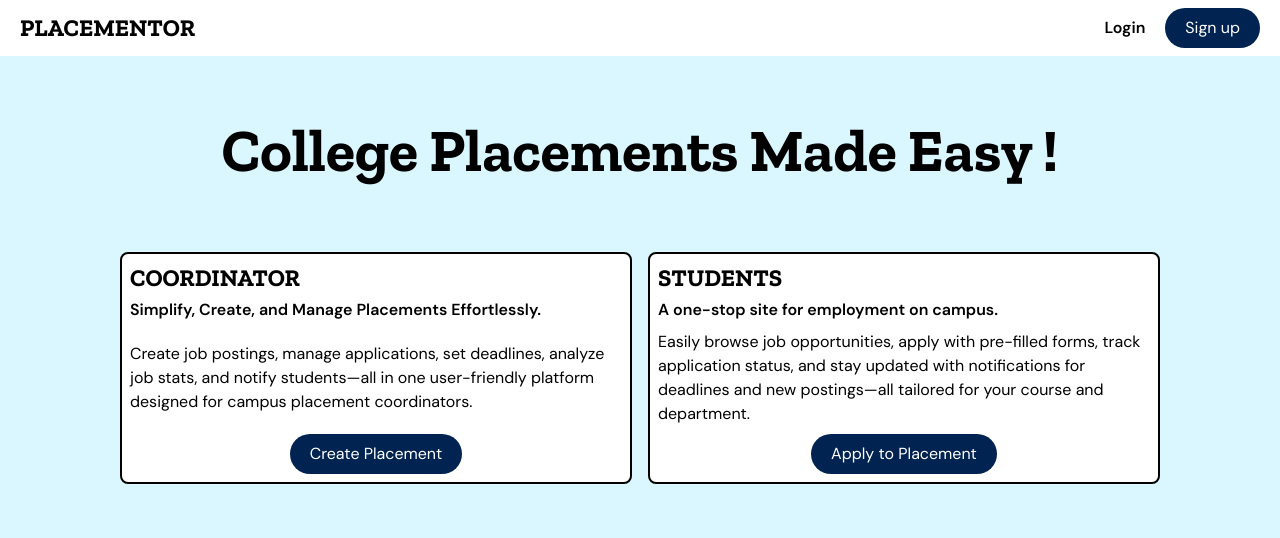
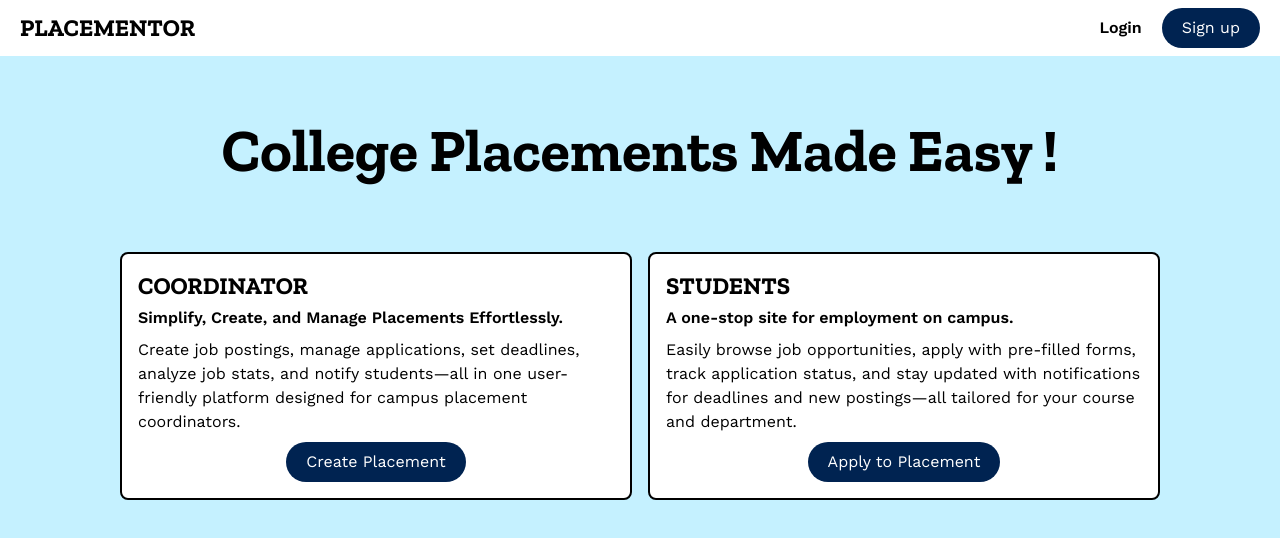
Before and after one commit to vivek-oza/placement-portal-learning, a React (Vite) app in the folder frontend/: page / in a window 1280 px wide. Shown: the top 538 px of the page. Built offline with nearby package versions, Linux system fonts and the light colour scheme.

Commit message:
Made Components for text input, radio input, made minor changes in navbar and main card

```diff
--- a/frontend/index.html
+++ b/frontend/index.html
@@ -7,7 +7,7 @@
     <title>Placementor</title>
   </head>
   <body>
-    <div id="root"></div>
+    <div id="root" class="min-h-screen"></div>
     <script type="module" src="/src/main.jsx"></script>
   </body>
 </html>
--- /dev/null
+++ b/frontend/src/components/InputFields/RadioInput.jsx
@@ -0,0 +1,60 @@
+// import React from "react";
+
+// function RadioInput({radioDetails}) {
+//   const { radioFieldName, radioGroupName, radioGroup } = radioDetails;
+//   return (
+//     <>
+//       <div className="p-2 flex flex-col gap-2">
+//         <div>
+//           <p>{radioGroupName}</p>
+//         </div>
+//         <div className="flex flex-row items-center">
+//           <input
+//             type="radio"
+//             name={radioFieldName}
+//             id={radioGroup}
+//             className="w-10 h-10 border-2 border-black me-2"
+//           />
+//           <div>{radioFieldName}</div>
+//         </div>
+//       </div>
+//     </>
+//   );
+// }
+
+// export default RadioInput;
+
+
+
+import React from "react";
+
+function RadioInput({ radioGroupName, radioGroup, radioOptions }) {
+  return (
+    <div className="p-2 flex flex-col gap-2">
+      {/* Radio Group Name */}
+      <div>
+        <p className="font-medium">{radioGroupName}</p>
+      </div>
+
+      {/* Radio Buttons */}
+      <div className="flex justify-start items-center gap-12">
+        {radioOptions.map((option, index) => (
+          <div key={index} className="flex items-center gap-2">
+            <input
+              type="radio"
+              name={radioGroup}
+              id={`${radioGroup}-${option}`}
+              value={option}
+              className="w-12 h-12 border-2 border-black"
+            />
+            <label htmlFor={`${radioGroup}-${option}`} className="font-medium">
+              {option}
+            </label>
+          </div>
+        ))}
+      </div>
+    </div>
+  );
+}
+
+export default RadioInput;
--- /dev/null
+++ b/frontend/src/components/InputFields/TextInput.jsx
@@ -0,0 +1,19 @@
+import React from "react";
+
+function TextInput(placeholderText) {
+  const { placeholderText: placeholder } = placeholderText;
+  return (
+    <>
+      <div className="text-input-parent p-2">
+        <p className="font-medium">{placeholder}</p>
+        <input
+          type="text"
+          placeholder={placeholder}
+          className="p-2 min-w-full border-2 border-themeDarkBlue rounded-md "
+        />
+      </div>
+    </>
+  );
+}
+
+export default TextInput;
--- a/frontend/src/components/LandingPageCard/LandingPageCard.jsx
+++ b/frontend/src/components/LandingPageCard/LandingPageCard.jsx
@@ -16,7 +16,7 @@ function LandingPageCard({ cardDetails }) {
 
   return (
     <>
-      <div className="landingPageCard bg-white border-2 border-solid border-black rounded-lg m-2 p-2 flex flex-col flex-wrap justify-between gap-2 max-w-lg">
+      <div className="landingPageCard bg-white border-2 border-solid border-black rounded-lg m-2 p-4 flex flex-col flex-wrap justify-between gap-2 max-w-lg">
         <div className="flex flex-col gap-1">
           <h2 className="cardTitle text-2xl font-zilla font-bold">
             {cardTitle}
--- a/frontend/src/components/Navbar/Navbar.jsx
+++ b/frontend/src/components/Navbar/Navbar.jsx
@@ -6,12 +6,12 @@ function Navbar() {
     return (
     <>
         <nav className="navbar flex justify-between items-center px-5 py-2 bg-white">
-            <div className="navbar-brand font-bold font-zilla text-2xl">
+            <div className="navbar-brand font-bold  font-zilla text-2xl">
                 <Link to="/">PLACEMENTOR</Link>
             </div>
             <div className="navbar-links flex gap-5 justify-center items-center">
 
-                <Link to="/Login" className="nav-link font-semibold">Login</Link>
+                <Link to="/Login" className="nav-link  font-semibold">Login</Link>
                 <DarkBlueButton buttonDetails={{buttonPath: '/Signup',buttonName: 'Sign up'}}/>
                 {/* <Link to="/testpage" className="nav-link nav-signup-link">testpage</Link> */}
             </div>
--- /dev/null
+++ b/frontend/src/components/buttons/LightBorderButton.jsx
@@ -0,0 +1,18 @@
+import React from "react";
+import { Link } from "react-router-dom";
+
+export default function LightBorderButton({ buttonDetails }) {
+  const { buttonName } = buttonDetails;
+  return (
+    <>
+      <div className="buttonParent p-2">
+        <input
+          type="submit"
+          className="flex cursor-pointer text-center min-w-full bg-white text-black rounded-lg border-2 font-semibold border-black px-5 py-2 "
+          name={buttonName}
+          value={buttonName}
+        />
+      </div>
+    </>
+  );
+}
--- a/frontend/src/css/index.css
+++ b/frontend/src/css/index.css
@@ -1,4 +1,4 @@
-@import url('https://fonts.googleapis.com/css2?family=DM+Sans:ital,opsz,wght@0,9..40,100..1000;1,9..40,100..1000&family=Poppins:ital,wght@0,400;0,600;0,700;0,800;1,400;1,600;1,700;1,800&family=Zilla+Slab:ital,wght@0,400;0,600;0,700;1,400;1,600;1,700&display=swap');
+@import url('https://fonts.googleapis.com/css2?family=DM+Sans:ital,opsz,wght@0,9..40,100..1000;1,9..40,100..1000&family=Poppins:ital,wght@0,400;0,600;0,700;0,800;1,400;1,600;1,700;1,800&family=Work+Sans:ital,wght@0,100..900;1,100..900&family=Zilla+Slab:ital,wght@0,400;0,600;0,700;1,400;1,600;1,700&display=swap');
 
 @tailwind base;
 @tailwind components;
@@ -6,7 +6,8 @@
 
 
 :root{
-    --themeLightBlue: #daf6ff;
+    --themeLightBlue: #c5f1ff;
+    --themeAccentBlue:#001AC4;
     --themeDarkBlue: #002351;
 }
 
--- a/frontend/tailwind.config.js
+++ b/frontend/tailwind.config.js
@@ -7,11 +7,13 @@ export default {
   theme: {
     extend: {
       colors: {
-        themeLightBlue: '#daf6ff',
+        themeLightBlue: '#97e5ff',
+        themeAccentBlue: '#ffffff',
         themeDarkBlue: '#002351'
       },
       fontFamily: {
-        sans: ['DM Sans', 'sans-serif'],
+        sans: ['Work sans', 'sans-serif'],
+        dmsans: ['DM Sans', 'sans-serif'],
         poppins: ['Poppins', 'sans-serif'],
         zilla: ['Zilla Slab', 'serif'],
       }
```
